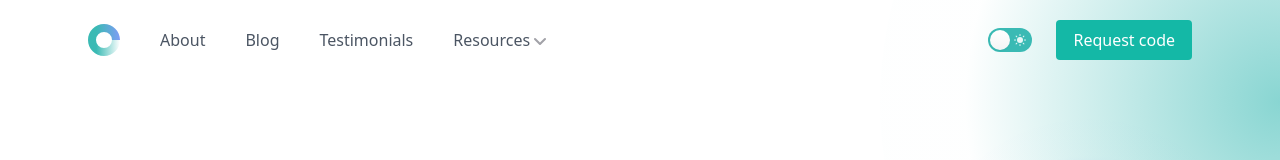
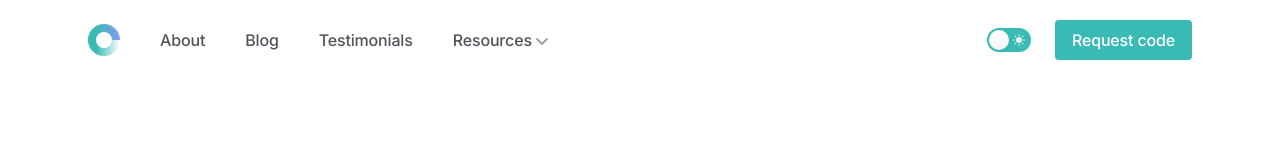
Before and after one commit to sanjidasarwar/crumbsite, a Next.js app: page / in a window 1280 px wide. Shown: the top 160 px of the page. Built offline with nearby package versions, Linux system fonts and the light colour scheme.

Commit message:
all padding, color issue in header is solved

```diff
--- a/src/app/layout.tsx
+++ b/src/app/layout.tsx
@@ -15,7 +15,7 @@ export default function RootLayout({
 }>) {
   return (
     <html lang="en" suppressHydrationWarning>
-      <body>
+      <body className="cwkwy cdmud cci6q c8d3u ca3pf cu0vm c6zr7">
         <ThemeProvider attribute="class" defaultTheme="system" enableSystem>
           {children}
         </ThemeProvider>
--- a/src/app/page.tsx
+++ b/src/app/page.tsx
@@ -19,7 +19,7 @@ export default function Home() {
       <main>
         <div className="overflow-hidden">
           <Header />
-          <PageIllustration />
+          {/* <PageIllustration />
           <Hero />
           <Stats />
           <Carousel />
@@ -28,10 +28,10 @@ export default function Home() {
           <PricingTables />
           <Testimonials />
           <Features />
-          <Cta />
+          <Cta /> */}
         </div>
       </main>
-      <Footer />
+      {/* <Footer /> */}
     </div>
   );
 }
--- a/tailwind.config.js
+++ b/tailwind.config.js
@@ -20,6 +20,12 @@ module.exports = {
         grayNew: "rgb(46, 46, 51)",
         purple: {
           500: "rgb(159 122 234)",
+        },
+        gray: {
+          600: "rgb(82 82 90)",
+        },
+        teal: {
+          500: "rgb(58 186 180)",
         },
       },
       perspective: {
```
